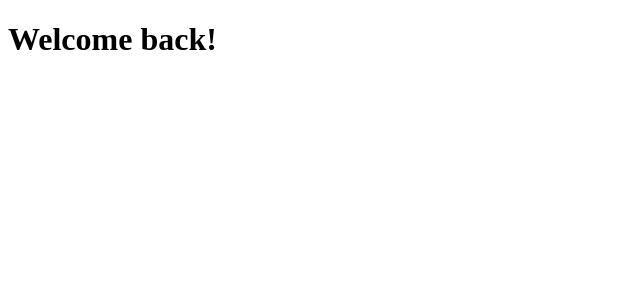
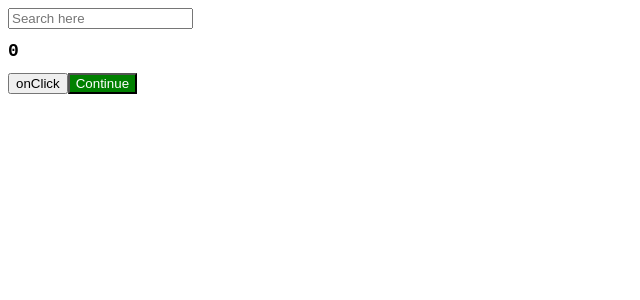
Before and after one commit to soheejjang0912/create-react-app-study, a React (Create React App) app: page / in a window 1280 px wide. Shown: the top 300 px of the page, without its empty margins (0-640 px from the left). Built offline with nearby package versions, Linux system fonts and the light colour scheme.

Commit message:
react study day 6 (useEffect)

```diff
--- a/package.json
+++ b/package.json
@@ -6,6 +6,7 @@
     "@testing-library/jest-dom": "^5.17.0",
     "@testing-library/react": "^13.4.0",
     "@testing-library/user-event": "^13.5.0",
+    "prop-types": "^15.8.1",
     "react": "^18.2.0",
     "react-dom": "^18.2.0",
     "react-scripts": "5.0.1",
--- a/src/App.js
+++ b/src/App.js
@@ -1,7 +1,47 @@
+import Button from "./Button";
+import styles from "./App.module.css";
+import { useEffect, useState } from "react";
+
+
 function App() {
+  const [counter, setValue] = useState(0);
+  const [text, setText] = useState("");
+  const onClick = () => setValue((prev) => prev +1);
+  const onText = (event) => setText(event.target.value);
+
+  console.log("run all the time");
+
+  //why use useEffect?
+  // 랜더링이 계속 되면 문제가 생길 수 있어서 성능저하를 해결하기 위함
+  // 한번만 실행(useEffect, [])
+  const iRunOnlyOnce = () => {
+    console.log("i run only once");
+  }
+  useEffect(iRunOnlyOnce, []);
+  useEffect(()=>{
+    console.log("CALL THE API");
+  }, [] );
+  // 한번만 실행(useEffect, [])
+
+  //[] 안에 변수를 넣으면 해당 변수가 변화할 때만 실행됨
+  //[text], [text,counter]
+  useEffect(()=>{
+    if(text !== "" && text.length >5){
+      console.log("SEARCH FOR ", text)
+    }
+  }, [text]);
+
   return (
     <div>
-      <h1>Welcome back!</h1>
+      <input
+        value={text}
+        onChange={onText}
+        type="text"
+        placeholder="Search here">
+      </input>
+      <h1 className={styles.title}>{counter}</h1>
+      <button onClick={onClick}>onClick</button>
+      <Button text={"Continue"} />
     </div>
   );
 }
--- /dev/null
+++ b/src/App.module.css
@@ -0,0 +1,4 @@
+.title{
+    font-family: 'Courier New', Courier, monospace;
+    font-size: 18px;
+}
--- /dev/null
+++ b/src/Button.js
@@ -0,0 +1,12 @@
+import PropTypes from "prop-types";
+import styles from "./Button.module.css"; //css import
+
+function Button({text}){
+    return <button className={styles.btn}>{text}</button>
+}
+
+Button.propTypes = {
+    text: PropTypes.string.isRequired,
+};
+
+export default Button;
--- /dev/null
+++ b/src/Button.module.css
@@ -0,0 +1,4 @@
+.btn {
+    color : white;
+    background-color: green;
+}
--- a/src/index.js
+++ b/src/index.js
@@ -1,6 +1,7 @@
 import React from 'react';
 import ReactDOM from 'react-dom/client';
 import App from './App';
+//import "./styles.css"
 
 const root = ReactDOM.createRoot(document.getElementById('root'));
 root.render(
```
Also changed, not shown: 1 other file (tests, documents, lock files or other folders).
